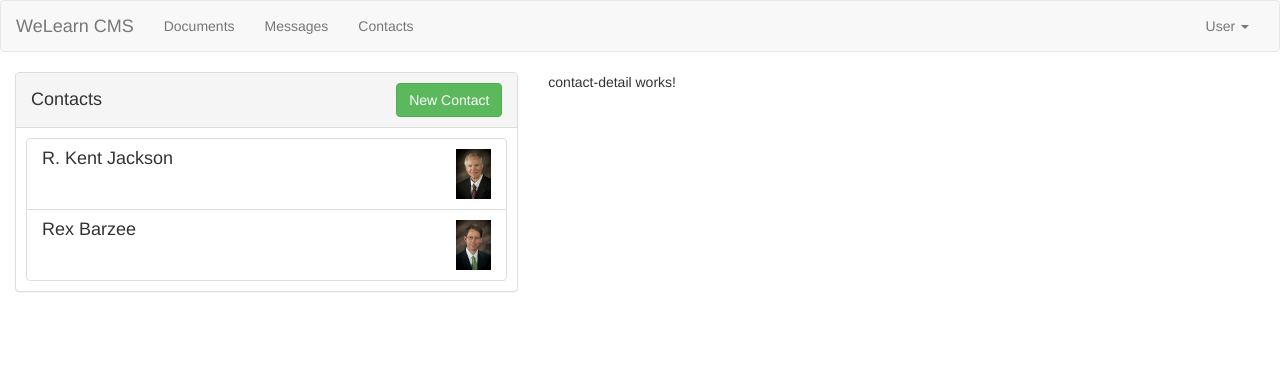
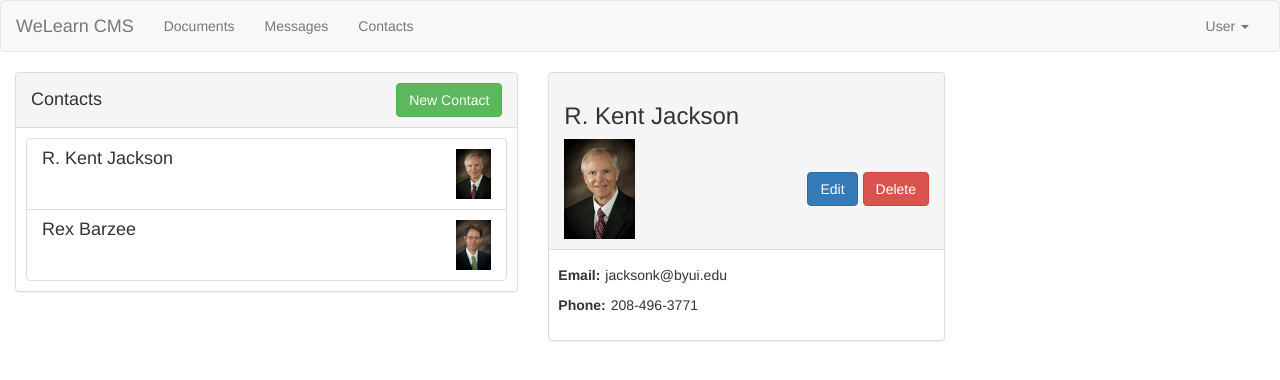
Before and after one commit to MarcusBYUI/W02-Assignment, an Angular app: page / in a window 1280 px wide. Shown: the top 380 px of the page. Built offline with nearby package versions, Linux system fonts and the light colour scheme.

Commit message:
modify contact details component

```diff
--- a/src/app/contacts/contact-detail/contact-detail.component.css
+++ b/src/app/contacts/contact-detail/contact-detail.component.css
@@ -0,0 +1,20 @@
+.panel-header {
+  display: flex;
+  justify-content: space-between;
+  align-items: center;
+}
+
+.button-container {
+  display: flex;
+  gap: 5px;
+}
+
+.panel-body > div {
+  display: flex;
+  padding: 0 9px;
+  gap: 5px;
+}
+
+.panel-body > div p {
+  font-weight: 600;
+}
--- a/src/app/contacts/contact-detail/contact-detail.component.html
+++ b/src/app/contacts/contact-detail/contact-detail.component.html
@@ -1 +1,28 @@
-<p>contact-detail works!</p>
+<div class="panel panel-default">
+  <div class="panel-heading">
+    <h3>{{ contact.name }}</h3>
+
+    <div class="panel-header">
+      <img
+        [src]="contact.imageUrl"
+        alt="{{ contact.name }}"
+        class="img-responsive"
+        style="max-height: 100px"
+      />
+      <div class="button-container">
+        <button class="btn btn-primary">Edit</button>
+        <button class="btn btn-danger">Delete</button>
+      </div>
+    </div>
+  </div>
+  <div class="row panel-body">
+    <div>
+      <p>Email:</p>
+      <span>{{ contact.email }}</span>
+    </div>
+    <div>
+      <p>Phone:</p>
+      <span>{{ contact.phone }}</span>
+    </div>
+  </div>
+</div>
--- a/src/app/contacts/contact-detail/contact-detail.component.ts
+++ b/src/app/contacts/contact-detail/contact-detail.component.ts
@@ -1,15 +1,21 @@
 import { Component, OnInit } from '@angular/core';
-
+import { Contact } from '../contact.model';
 @Component({
   selector: 'cms-contact-detail',
   templateUrl: './contact-detail.component.html',
-  styleUrls: ['./contact-detail.component.css']
+  styleUrls: ['./contact-detail.component.css'],
 })
 export class ContactDetailComponent implements OnInit {
+  contact: Contact = new Contact(
+    1,
+    'R. Kent Jackson',
+    'jacksonk@byui.edu',
+    '208-496-3771',
+    '../../assets/jacksonk.jpg',
+    null
+  );
 
-  constructor() { }
+  constructor() {}
 
-  ngOnInit(): void {
-  }
-
+  ngOnInit(): void {}
 }
--- a/src/app/contacts/contacts.component.css
+++ b/src/app/contacts/contacts.component.css
@@ -1,3 +1,4 @@
 .margin {
+  display: block;
   margin: 0 auto;
 }
```
